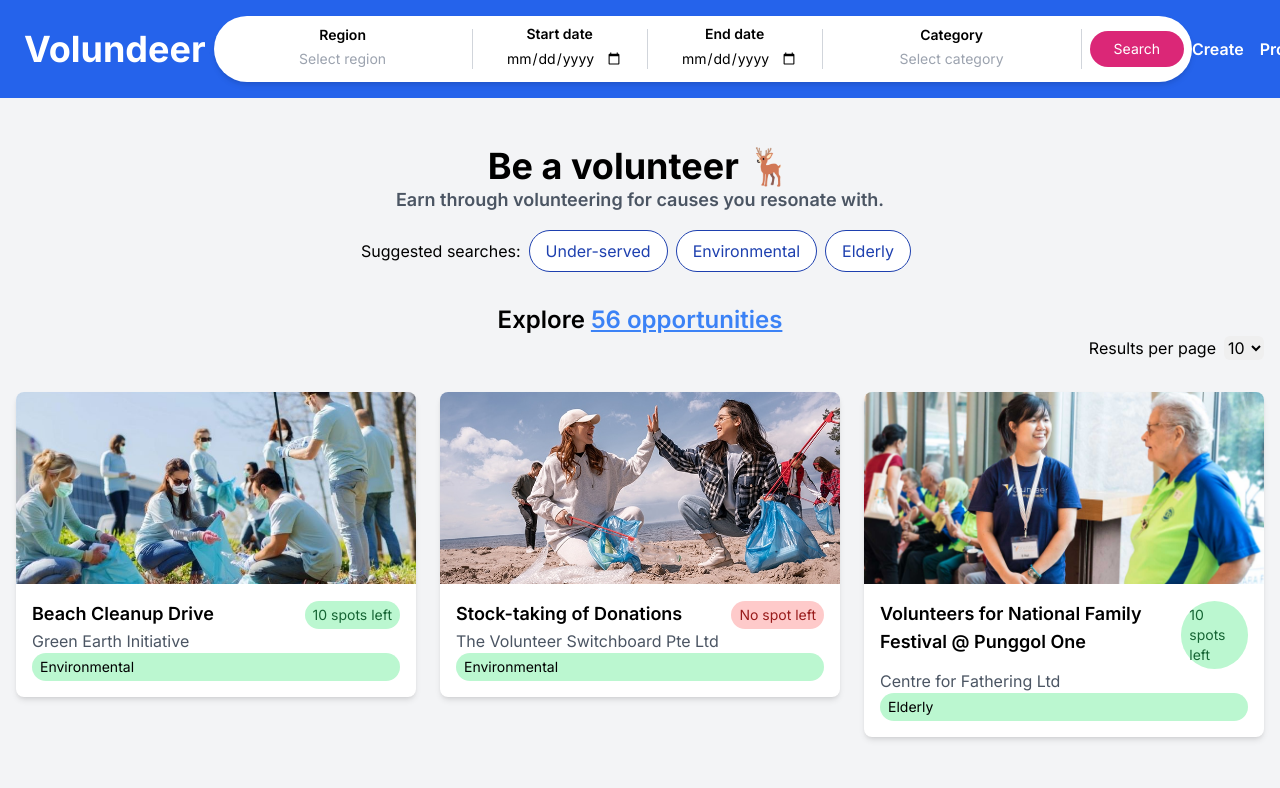
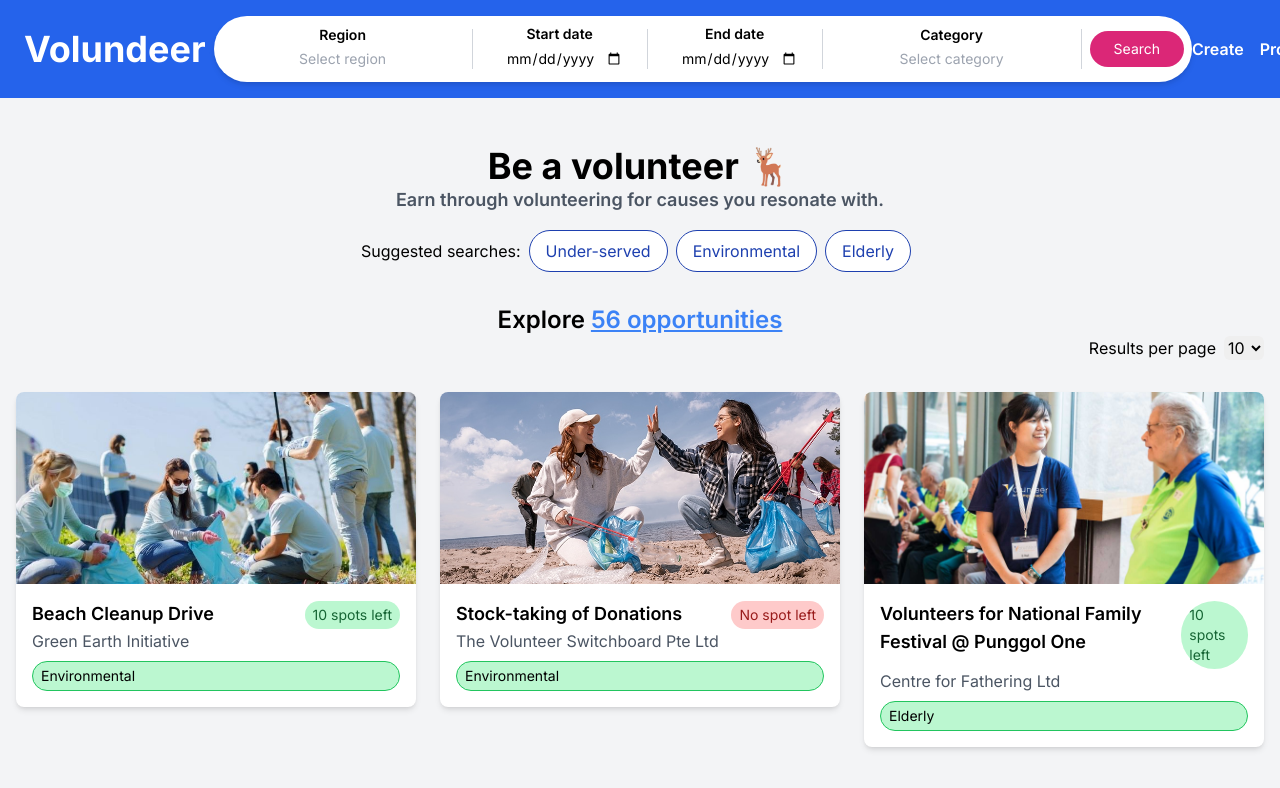
Before and after one commit to lucastey/volundeer, a Next.js app: page / in a window 1280 px wide. Shown: the top 788 px of the page. Built offline with nearby package versions, Linux system fonts and the light colour scheme.

Commit message:
Update landing

```diff
--- a/app/page.tsx
+++ b/app/page.tsx
@@ -91,7 +91,7 @@ const HomePage = () => {
                   </span>
                 </div>
                 <p className="text-gray-600">{event.organization}</p>
-                <p className="text-wrap px-2 py-1 text-sm rounded-full bg-green-200 text-black">{event.tag}</p>
+                <p className="px-2 py-1 text-sm rounded-full bg-green-200 text-black border border-green-500 mt-2">{event.tag}</p>
               </div>
             </div>
           </Link>
```
